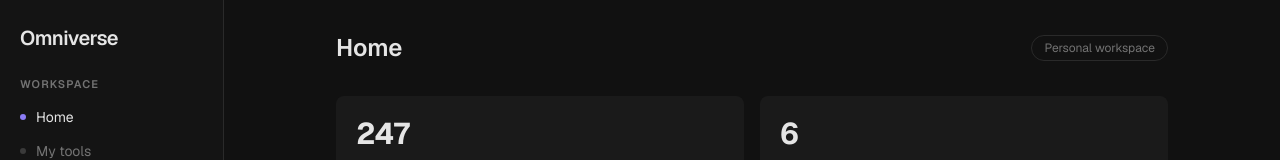
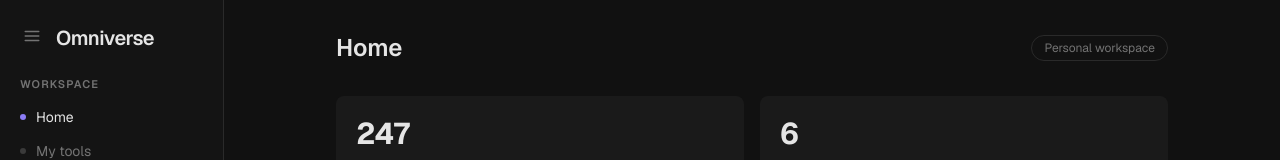
Before and after one commit to RitikPadhy/Omniverse, a Next.js app: page / in a window 1280 px wide. Shown: the top 160 px of the page. Built offline with nearby package versions, Linux system fonts and the light colour scheme.

Commit message:
Addition of toggle

```diff
--- a/src/app/(dashboard)/layout.tsx
+++ b/src/app/(dashboard)/layout.tsx
@@ -1,3 +1,6 @@
+"use client";
+
+import { useState } from "react";
 import Sidebar from "@/components/sidebar";
 
 export default function DashboardLayout({
@@ -5,10 +8,16 @@
 }: {
   children: React.ReactNode;
 }) {
+  const [sidebarOpen, setSidebarOpen] = useState(true);
+
   return (
     <div className="flex h-full">
-      <Sidebar />
-      <main className="ml-56 flex-1 overflow-y-auto">
+      <Sidebar open={sidebarOpen} onToggle={() => setSidebarOpen(!sidebarOpen)} />
+      <main
+        className={`flex-1 overflow-y-auto transition-[margin-left] duration-300 ease-in-out ${
+          sidebarOpen ? "ml-56" : "ml-0"
+        }`}
+      >
         <div className="mx-auto max-w-4xl px-8 py-8">{children}</div>
       </main>
     </div>
--- a/src/components/sidebar.tsx
+++ b/src/components/sidebar.tsx
@@ -15,12 +15,54 @@
   { href: "/build", label: "Build a tool" },
 ];
 
-export default function Sidebar() {
+export default function Sidebar({
+  open,
+  onToggle,
+}: {
+  open: boolean;
+  onToggle: () => void;
+}) {
   const pathname = usePathname();
 
   return (
-    <aside className="fixed inset-y-0 left-0 z-30 flex w-56 flex-col bg-sidebar border-r border-border">
-      <div className="px-5 py-6">
+    <>
+      <button
+        onClick={onToggle}
+        className="fixed top-5 left-4 z-40 flex h-8 w-8 items-center justify-center rounded-md text-muted hover:text-foreground hover:bg-card transition-colors"
+        aria-label={open ? "Close sidebar" : "Open sidebar"}
+      >
+        <svg
+          width="18"
+          height="18"
+          viewBox="0 0 24 24"
+          fill="none"
+          stroke="currentColor"
+          strokeWidth="2"
+          strokeLinecap="round"
+          strokeLinejoin="round"
+        >
+          {open ? (
+            <>
+              <line x1="3" y1="6" x2="21" y2="6" />
+              <line x1="3" y1="12" x2="21" y2="12" />
+              <line x1="3" y1="18" x2="21" y2="18" />
+            </>
+          ) : (
+            <>
+              <line x1="3" y1="6" x2="21" y2="6" />
+              <line x1="3" y1="12" x2="21" y2="12" />
+              <line x1="3" y1="18" x2="21" y2="18" />
+            </>
+          )}
+        </svg>
+      </button>
+
+      <aside
+        className={`fixed inset-y-0 left-0 z-30 flex w-56 flex-col bg-sidebar border-r border-border transition-transform duration-300 ease-in-out ${
+          open ? "translate-x-0" : "-translate-x-full"
+        }`}
+      >
+      <div className="px-5 py-6 pl-14">
         <h1 className="text-xl font-semibold tracking-tight text-foreground">
           Omniverse
         </h1>
@@ -100,5 +142,6 @@
         </div>
       </div>
     </aside>
+    </>
   );
 }
```
